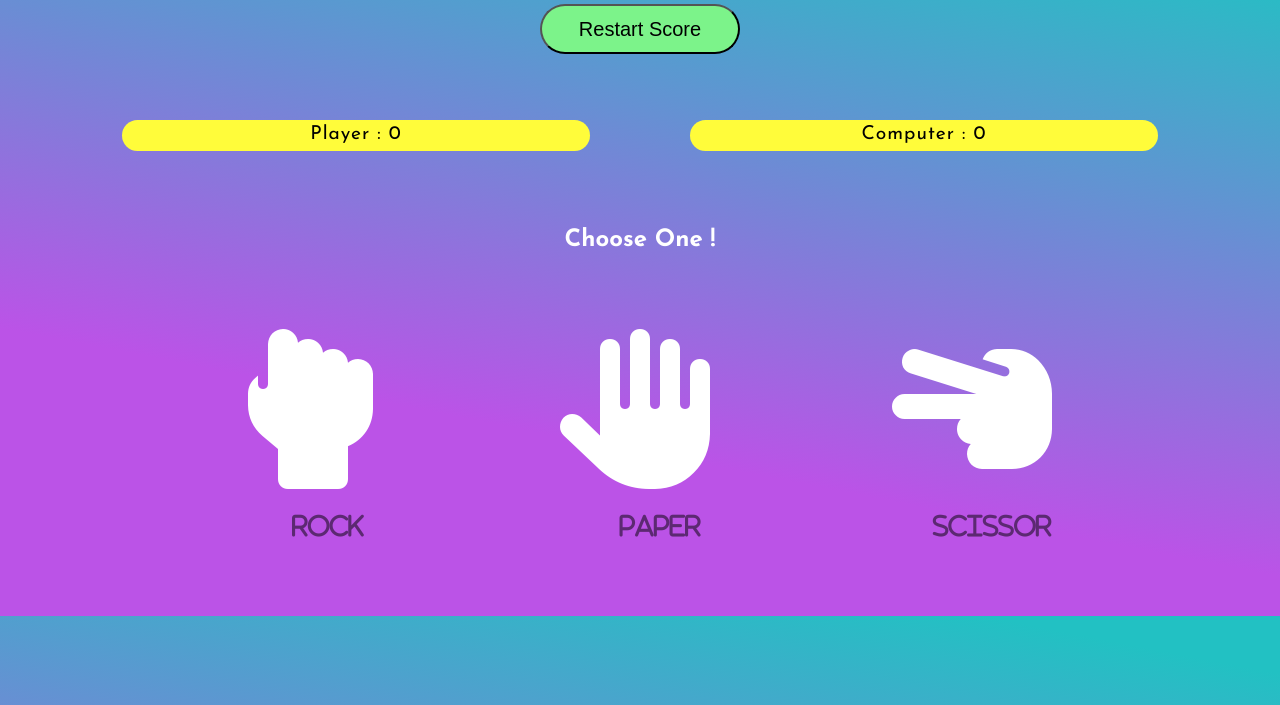
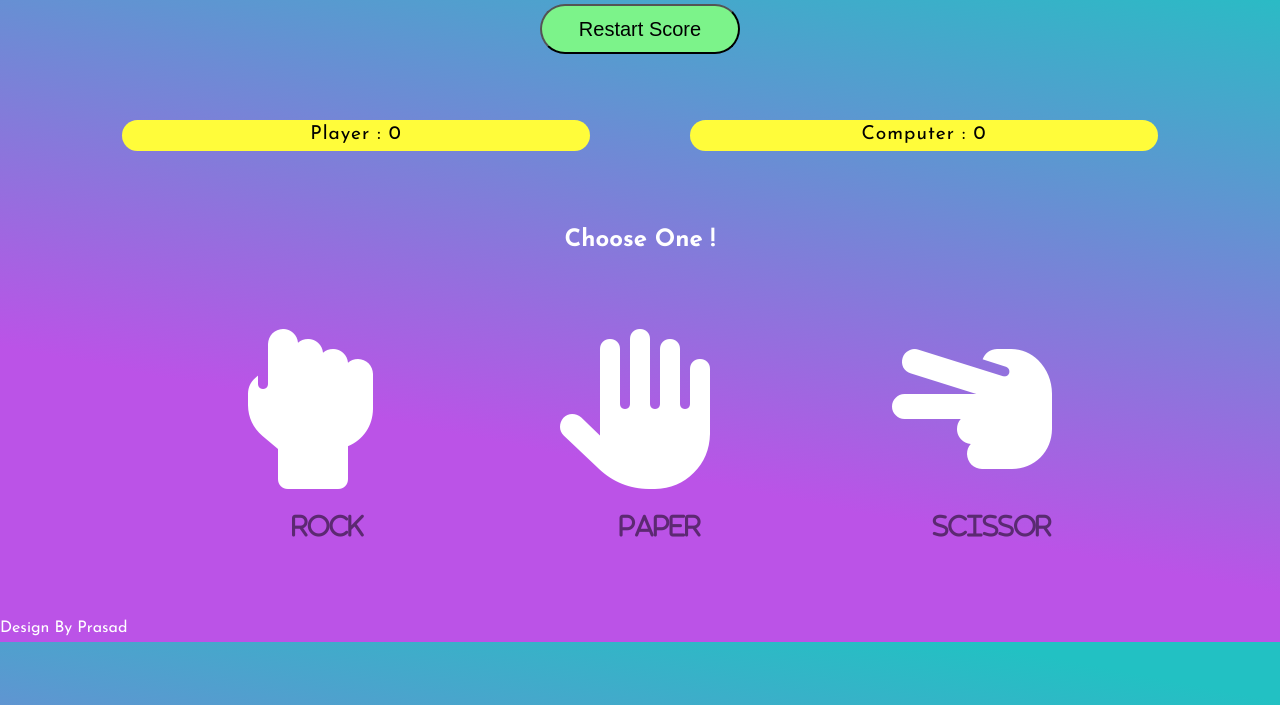
Before and after one commit to Prasadchandwadkar/The-PRC-Game, a plain HTML site: page index.html in a window 1280 px wide. Shown: the part 95-800 px from the top of the page. Drawn offline with Linux system fonts and the light colour scheme.

Commit message:
Update index.html

```diff
--- a/index.html
+++ b/index.html
@@ -4,6 +4,7 @@
 		<meta charset="UTF-8" />
 		<meta http-equiv="X-UA-Compatible" content="IE=edge" />
 		<meta name="viewport" content="width=device-width, initial-scale=1.0" />
+		<meta name="author" content="Prasad Chandwadkar">
 		<link rel="icon" href="./android-chrome-512x512.png" type="image/png">
 		<script
 			src="https://kit.fontawesome.com/af15f1117a.js"
@@ -42,6 +43,8 @@
 			<div id="result" class="modal-content"></div>
 		</div>
 
+		<p class="author">Design By Prasad</p>
+
 		<script src="main.js"></script>
 	</body>
 </html>
```
